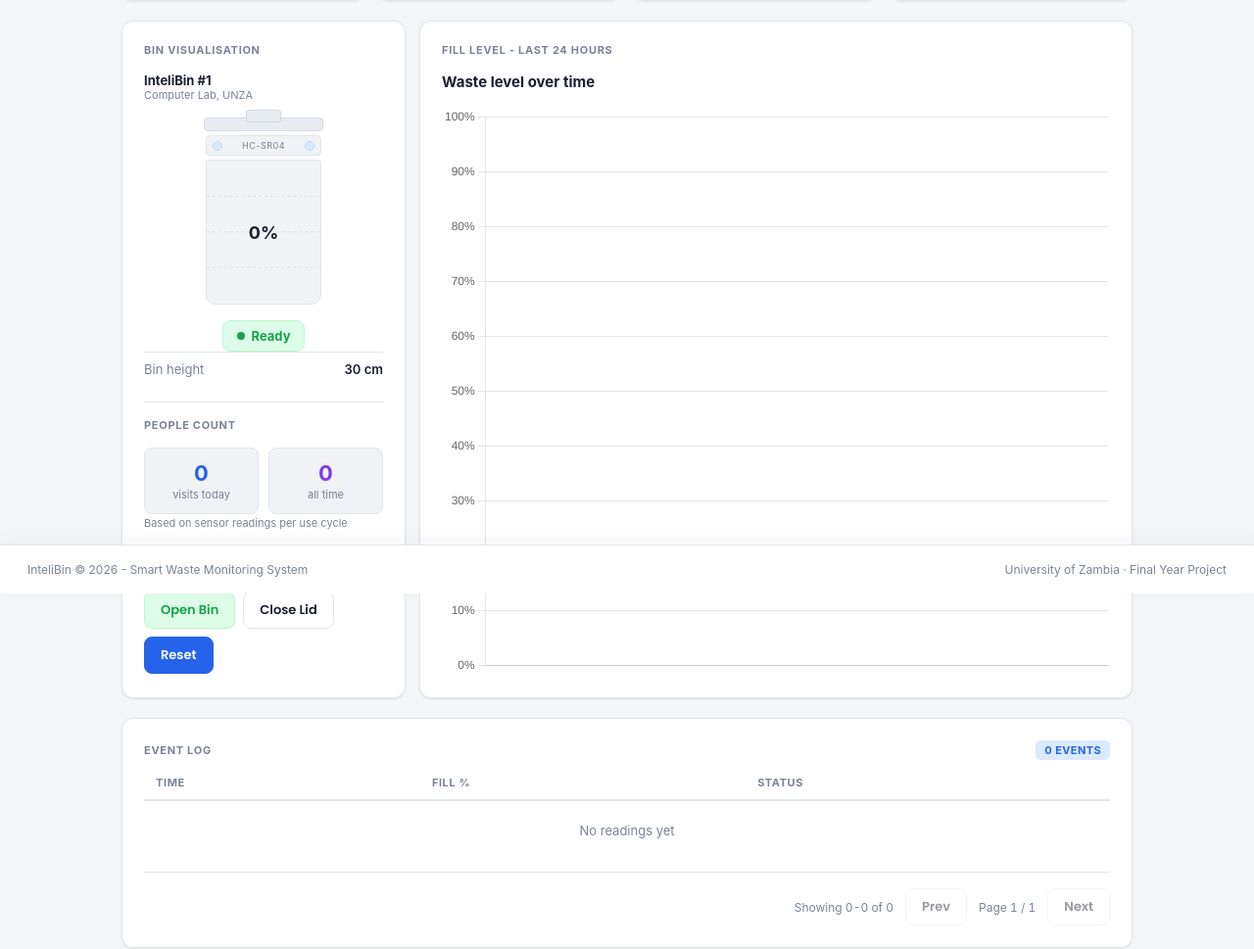
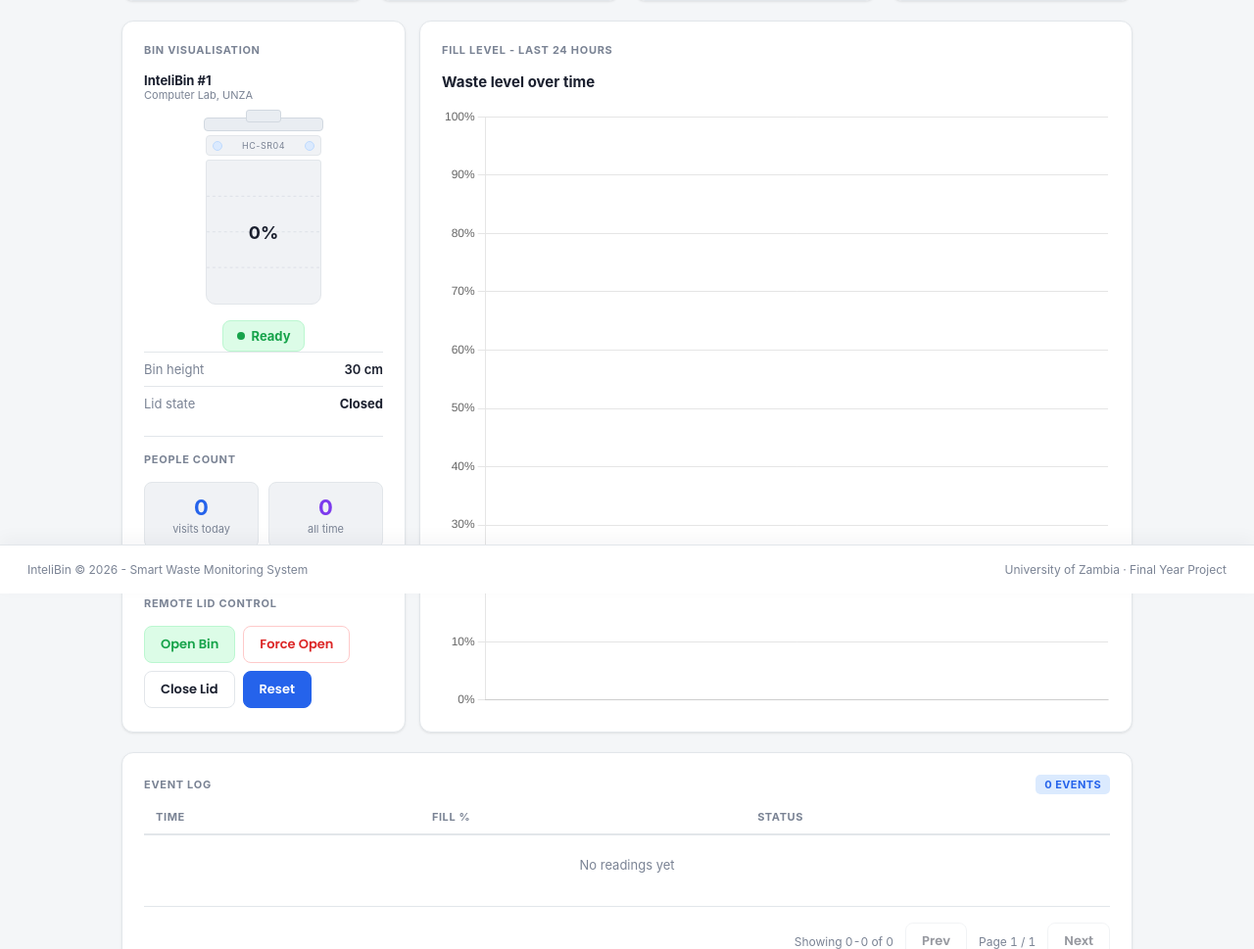
Before and after one commit to Bautis123/FINAL-YEAR-PROJECT-INTELIBIN--A-SMART-WASTE-MANAGEMENT-SYSTEM, a PHP site: page /dashboard.php in a window 1280 px wide. Shown: the part 194-1163 px from the top of the page at 98% size. Run offline with PHP 8.4, Linux system fonts and the light colour scheme; a user stored in the database is signed in; data comes from the database, SQL or seed files in the repository; data that the repository does not hold is empty.

Commit message:
Improve dashboard live state handling

```diff
--- a/assets/css/pages/dashboard.css
+++ b/assets/css/pages/dashboard.css
@@ -5,6 +5,10 @@
 .bin-card-location { font-size:11px; color:var(--muted); }
 .dashboard-bin-body { margin-bottom:16px; }
 .bin-meta { width:100%; border-top:1px solid var(--border); }
+.lid-state { font-weight:700; }
+.lid-state.open { color:var(--green); }
+.lid-state.closed { color:var(--muted); }
+.lid-state.locked { color:var(--red); }
 .people-panel,.lid-controls { width:100%; margin-top:16px; border-top:1px solid var(--border); padding-top:16px; }
 .people-grid { display:grid; grid-template-columns:1fr 1fr; gap:10px; }
 .people-stat { background:var(--subtle); border:1px solid var(--border); border-radius:8px; padding:12px; text-align:center; }
--- a/assets/js/pages/dashboard.js
+++ b/assets/js/pages/dashboard.js
@@ -24,8 +24,15 @@ function statusMeta(status) {
   return { status, label: labels[status] ?? 'Ready', colour: colours[status] ?? colours.ready, badge: badges[status] ?? 'b-green', chip: chips[status] ?? 'c-ok' };
 }
 
+function lidMeta(lidStatus) {
+  const status = ['open', 'closed', 'locked'].includes(lidStatus) ? lidStatus : 'closed';
+  const labels = { open:'Open', closed:'Closed', locked:'Locked' };
+  return { status, label: labels[status] };
+}
+
 function updateETA(pct) {
   const eta = document.getElementById('sv-eta'), sub = document.getElementById('sv-eta-sub'), now = Date.now();
+  eta.style.color = '';
   if (pct >= 100) { eta.textContent = 'Full'; eta.style.color = 'var(--red)'; sub.textContent = 'Bin needs emptying'; prevPct = pct; prevTime = now; return; }
   if (prevPct === null) { eta.textContent = '-'; sub.textContent = 'waiting for next reading'; prevPct = pct; prevTime = now; return; }
   const rate = (pct - prevPct) / ((now - prevTime) / 60000);
@@ -35,9 +42,11 @@ function updateETA(pct) {
 }
 
 function applyReading(d) {
-  const pct = Math.round(d.fill_percent), meta = statusMeta(d.status);
+  const pct = Number.isFinite(Number(d.fill_percent)) ? Math.round(Number(d.fill_percent)) : 0;
+  const recordedAt = d.recorded_at || null;
+  const meta = statusMeta(d.status);
+  const lid = lidMeta(d.lid_status);
   const readingId = Number(d.reading_id || 0);
-  const recordedAt = d.recorded_at || null;
   const isNewReading = readingId
     ? readingId !== lastAppliedReadingId
     : recordedAt !== lastAppliedRecordedAt;
@@ -46,15 +55,22 @@ function applyReading(d) {
   document.getElementById('sv-fill').style.color = meta.colour;
   document.getElementById('sv-status').textContent = meta.label;
   document.getElementById('sv-status').style.color = meta.colour;
-  document.getElementById('sv-last').textContent = 'Last: ' + new Date(d.recorded_at).toLocaleTimeString();
+  document.getElementById('sv-last').textContent = recordedAt ? 'Last: ' + new Date(recordedAt).toLocaleTimeString() : 'Last: no reading yet';
   document.getElementById('binFill').style.height = pct + '%';
   document.getElementById('binPct').textContent = pct + '%';
   document.getElementById('statusBadge').className = 'status-badge ' + meta.badge;
   document.getElementById('statusText').textContent = meta.label;
+  document.getElementById('lidStateMeta').className = 'meta-val lid-state ' + lid.status;
+  document.getElementById('lidStateMeta').textContent = lid.label;
   if (d.height_cm) document.getElementById('binHeightMeta').textContent = Math.round(d.height_cm) + ' cm';
-  if (pct >= 80) { document.getElementById('alertPct').textContent = pct + '%'; document.getElementById('fullAlert').style.display = ''; }
+  if (pct >= 80) {
+    document.getElementById('alertPct').textContent = pct + '%';
+    document.getElementById('fullAlert').style.display = '';
+  } else {
+    document.getElementById('fullAlert').style.display = 'none';
+  }
 
-  if (!isNewReading) return;
+  if (!recordedAt || !isNewReading) return;
 
   lastAppliedReadingId = readingId;
   lastAppliedRecordedAt = recordedAt;
@@ -97,6 +113,7 @@ async function poll() {
 
 async function sendCommand(cmd, override) {
   const statusEl = document.getElementById('cmdStatus');
+  if (cmd === 'open' && override && !window.confirm('Force open this bin even if it is full?')) return;
   statusEl.textContent = `Sending '${cmd}' command...`;
   statusEl.style.color = 'var(--blue)';
   try {
--- a/components/dashboard/bin_card.php
+++ b/components/dashboard/bin_card.php
@@ -4,6 +4,7 @@
   <?php partial('shared/status_badge.php', ['status'=>$status, 'id'=>'statusBadge', 'textId'=>'statusText']); ?>
   <div class="meta-table bin-meta">
     <div class="meta-row"><span class="meta-key">Bin height</span><span class="meta-val" id="binHeightMeta"><?= (int)$binHeight ?> cm</span></div>
+    <div class="meta-row"><span class="meta-key">Lid state</span><span class="meta-val lid-state" id="lidStateMeta"><?= e(ucfirst($lidStatus)) ?></span></div>
   </div>
   <?php partial('dashboard/people_count.php', compact('visitorsToday', 'visitorsTotal')); ?>
   <?php partial('dashboard/lid_controls.php'); ?>
--- a/components/dashboard/lid_controls.php
+++ b/components/dashboard/lid_controls.php
@@ -2,6 +2,7 @@
   <div class="card-title">Remote Lid Control</div>
   <div class="control-row">
     <button class="btn btn-success" onclick="sendCommand('open', 0)">Open Bin</button>
+    <button class="btn btn-ghost danger-outline" onclick="sendCommand('open', 1)">Force Open</button>
     <button class="btn btn-ghost" onclick="sendCommand('close', 0)">Close Lid</button>
     <button class="btn btn-primary" onclick="sendCommand('reset', 0)">Reset</button>
   </div>
```
